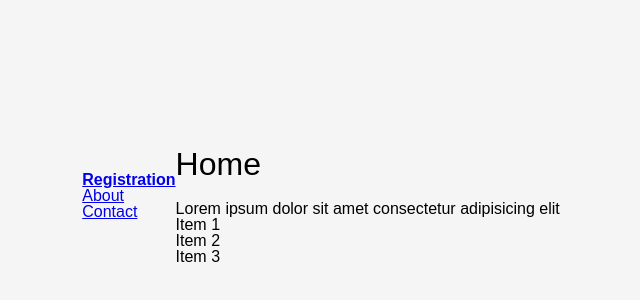
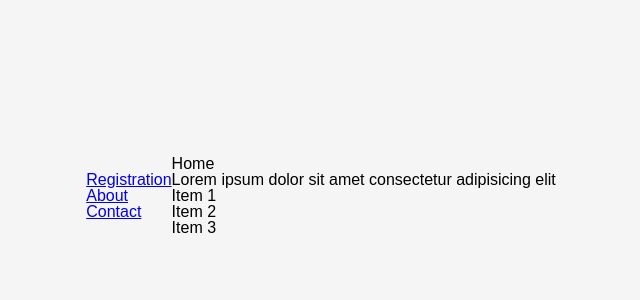
Before and after one commit to Singjiwoo/homework, a plain HTML site: page index.html in a window 1280 px wide. Shown: the part 204-504 px from the top of the page, without its empty margins (319-959 px from the left). Drawn offline with nearby package versions, Linux system fonts and the light colour scheme.

Commit message:
Update index.html

```diff
--- a/index.html
+++ b/index.html
@@ -5,7 +5,6 @@
     <meta name="viewport" content="width=device-width, initial-scale=1.0">
     <title>Document</title>
     <link rel="stylesheet" href="styles/reset.css">
-    <link rel="stylesheet" href="styles/normalize.css">
     <link rel="stylesheet" href="styles/styles.css">
 </head>
 <body>
```
